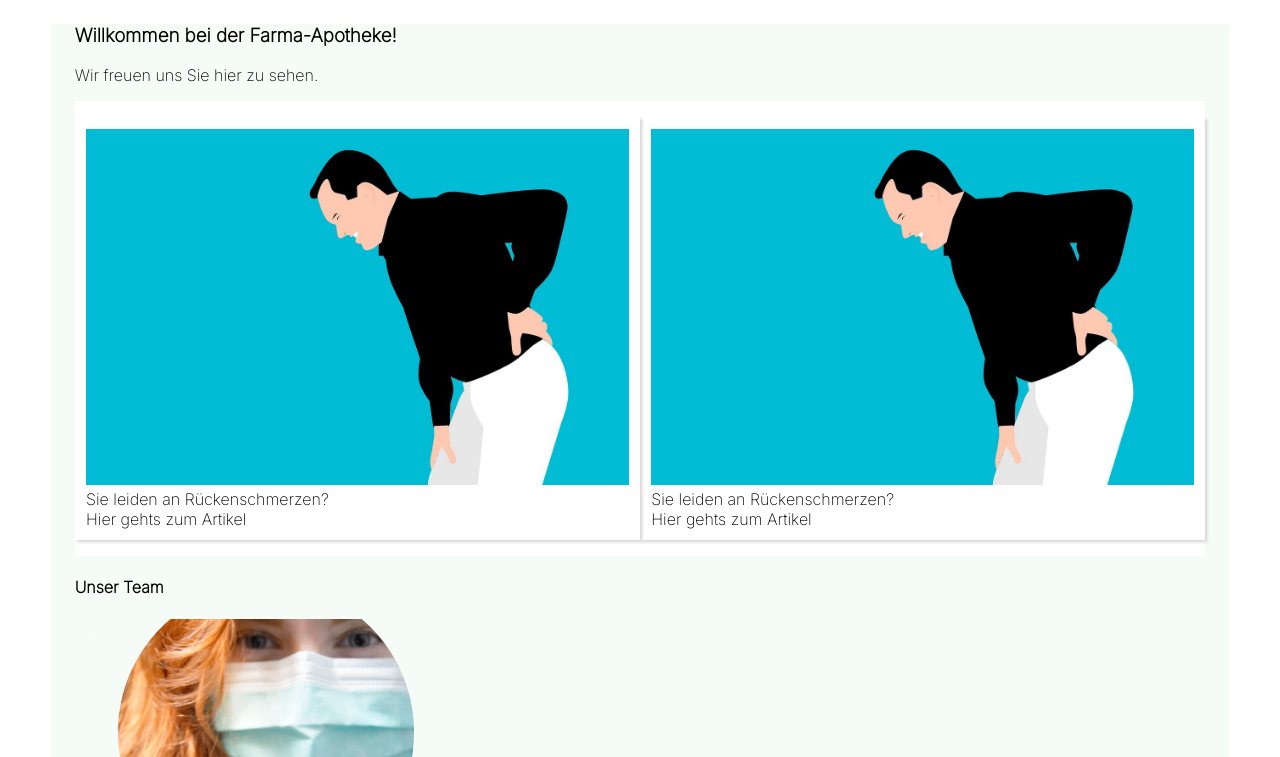
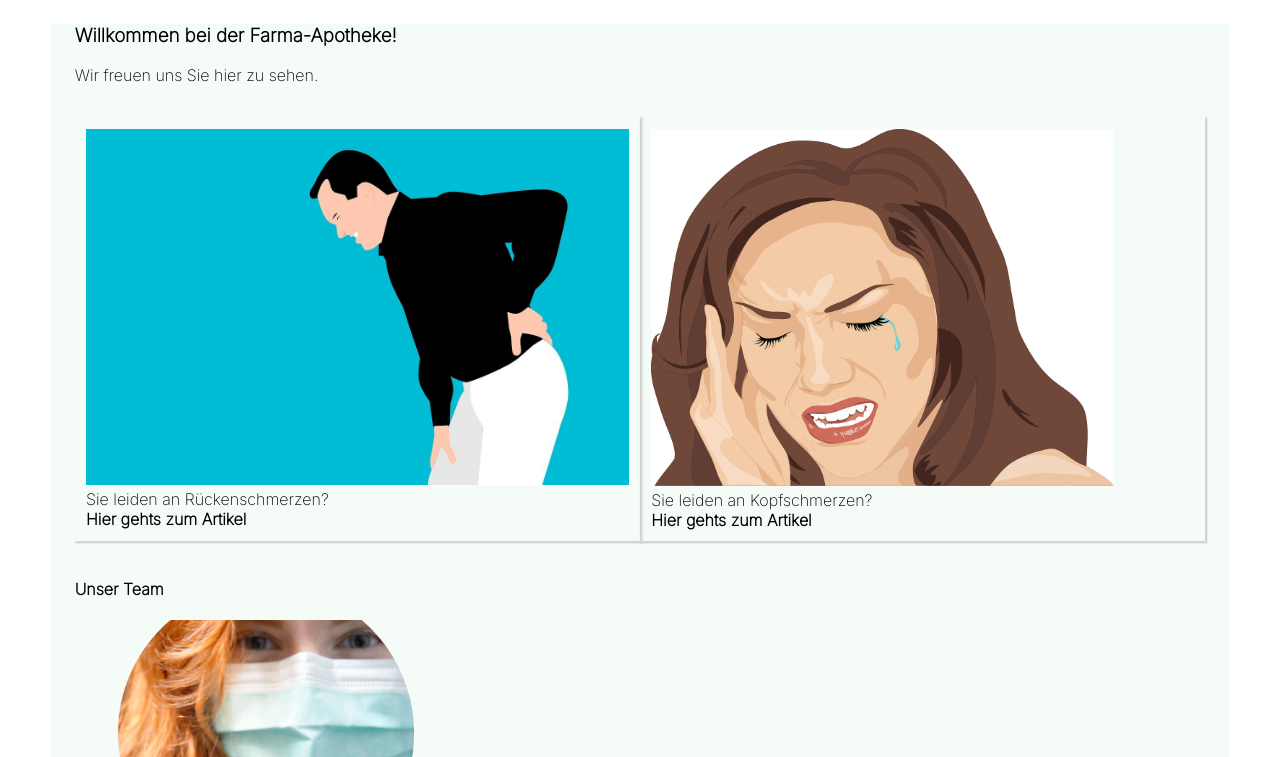
Before and after one commit to JuliaStrauch98/int_endabgabe, a plain HTML site: page Farma.html in a window 1280 px wide. Shown: the part 655-1412 px from the top of the page. Drawn offline with Linux system fonts and the light colour scheme.

Commit message:
Werbung verbessert

```diff
--- a/Farma.html
+++ b/Farma.html
@@ -37,10 +37,10 @@
 				<p class="text2">Wir freuen uns Sie hier zu sehen. </p>
 		<div class="werbung">
 			<p class="rueckenschmerzen"> <a href="https://www.mediclin.de/medizin-gesundheit/ratgeber-gesundheit/artikel/ruecken-gelenke/rueckenschmerzen/10-fragen-zu-rueckenschmerzen/" ><img src="images/rueckenschmerzen.jpg" width="100%"></a>
-			<br>Sie leiden an Rückenschmerzen?<br> <a href="https://www.mediclin.de/medizin-gesundheit/ratgeber-gesundheit/artikel/ruecken-gelenke/rueckenschmerzen/10-fragen-zu-rueckenschmerzen/">Hier gehts zum Artikel</p> </a>
+			<br>Sie leiden an Rückenschmerzen?<br> <a href="https://www.mediclin.de/medizin-gesundheit/ratgeber-gesundheit/artikel/ruecken-gelenke/rueckenschmerzen/10-fragen-zu-rueckenschmerzen/"><strong>Hier gehts zum Artikel</strong></p> </a>
 
-			<p class="rueckenschmerzen"><a href="https://www.mediclin.de/medizin-gesundheit/ratgeber-gesundheit/artikel/ruecken-gelenke/rueckenschmerzen/10-fragen-zu-rueckenschmerzen/" > <img src="images/rueckenschmerzen.jpg" width="100%">
-			<br>Sie leiden an Rückenschmerzen? <br> <a href="https://www.mediclin.de/medizin-gesundheit/ratgeber-gesundheit/artikel/ruecken-gelenke/rueckenschmerzen/10-fragen-zu-rueckenschmerzen/">Hier gehts zum Artikel</p>
+			<p class="kopfschmerzen"><a href="https://www.apotheken-umschau.de/Kopfschmerzen" > <img src="images/kopfschmerzen.png" width="85%">
+			<br>Sie leiden an Kopfschmerzen? <br> <a href="https://www.apotheken-umschau.de/Kopfschmerzen"><strong>Hier gehts zum Artikel</strong></p>
 		</div>
 		<div class="unserteam">
 			<h4>Unser Team</h4>
--- a/syle.css
+++ b/syle.css
@@ -65,12 +65,11 @@
   }
 .werbung {
 	display: flex;
-	background-color: white;
 	flex-direction: row;
 	flex-wrap: nowrap;
 }
-.rueckenschmerzen{
-	box-shadow: lightgrey 0.1em 0.1em 0.2em;
+.rueckenschmerzen, .kopfschmerzen{
+	box-shadow: lightgrey 0.1em 0.1em 0.1em 0.1em;
 	padding: 1%;
 
 }
```
Also changed, not shown: images/kopfschmerzen.png (added).
